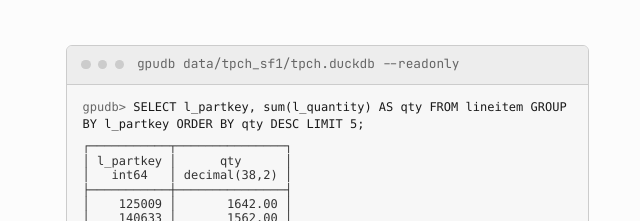
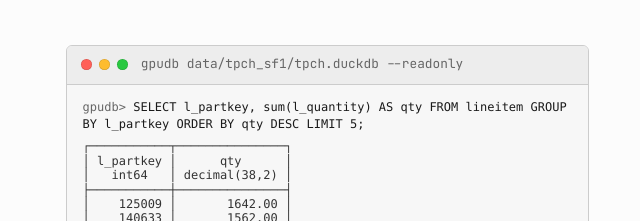
Before and after one commit to singhpratech/duckdbgpumetaldbram, a plain HTML site: page site/index.html in a window 1280 px wide. Shown: the part 355-576 px from the top of the page, 587-1227 px from the left. Drawn offline with Linux system fonts and the light colour scheme.

Commit message:
docs(site): window-control colours on the terminal panels

```diff
--- a/site/index.html
+++ b/site/index.html
@@ -237,7 +237,10 @@ h1 {
 .term { background: var(--term); border: 1px solid var(--rule-2); border-radius: 6px; overflow: hidden; }
 .term-bar { display: flex; align-items: center; gap: .45rem; padding: .55rem .9rem; background: var(--term-bar); border-bottom: 1px solid var(--rule-2); font-size: .8rem; color: var(--muted); min-width: 0; }
 .term-bar span { overflow: hidden; text-overflow: ellipsis; white-space: nowrap; margin-left: .35rem; font-family: var(--mono); }
-.term-bar i { flex: 0 0 auto; width: .6rem; height: .6rem; border-radius: 50%; background: var(--rule-2); display: inline-block; }
+.term-bar i { flex: 0 0 auto; width: .68rem; height: .68rem; border-radius: 50%; background: var(--rule-2); display: inline-block; box-shadow: inset 0 0 0 .5px rgba(0, 0, 0, .18); }
+.term-bar i:nth-child(1) { background: #FF5F57; }
+.term-bar i:nth-child(2) { background: #FEBC2E; }
+.term-bar i:nth-child(3) { background: #28C840; }
 .term-body { padding: .9rem 1rem 1rem; font-family: ui-monospace, SFMono-Regular, Menlo, Consolas, "DejaVu Sans Mono", monospace; font-size: .75rem; line-height: 1.45; color: var(--text); }
 .term-body pre { margin: 0; overflow-x: auto; font-size: inherit; font-family: inherit; }
 .term-body pre.rows { line-height: 1.2; color: var(--text-2); margin-block: .35rem .6rem; }
```
